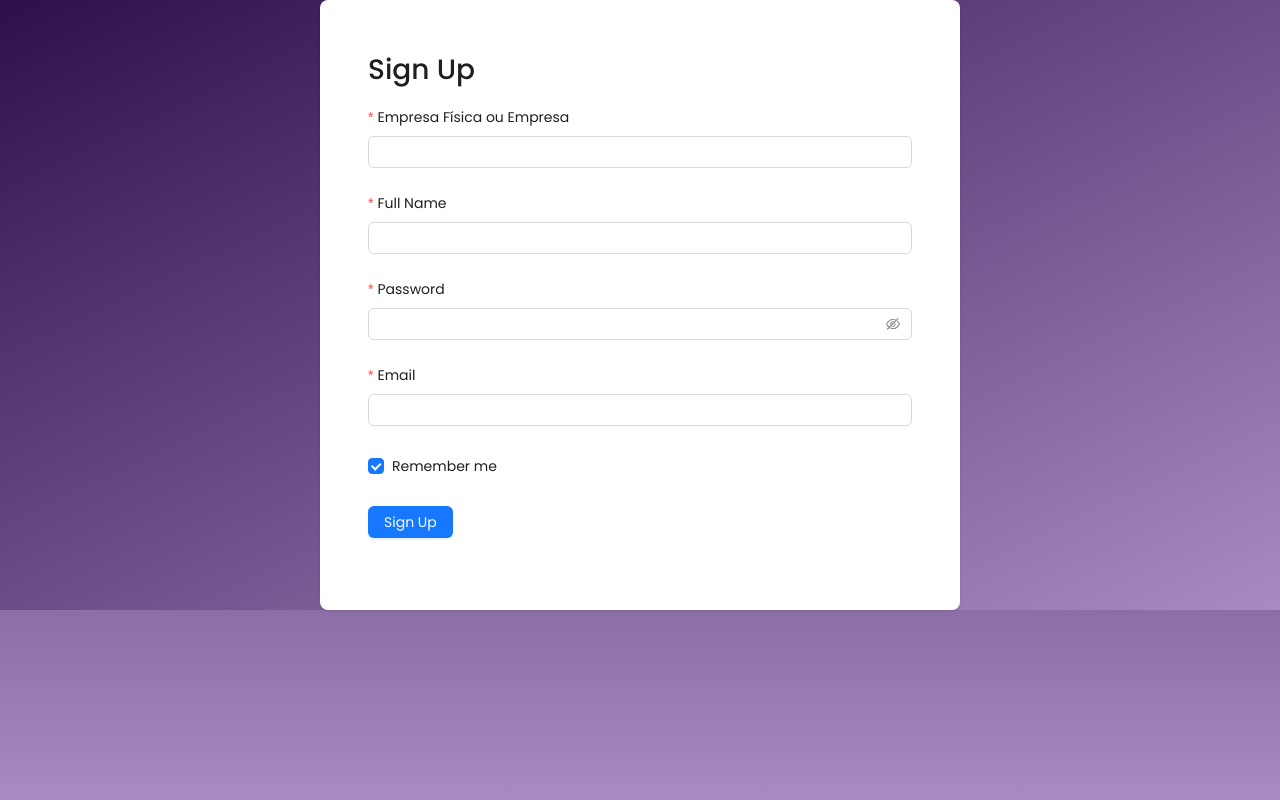
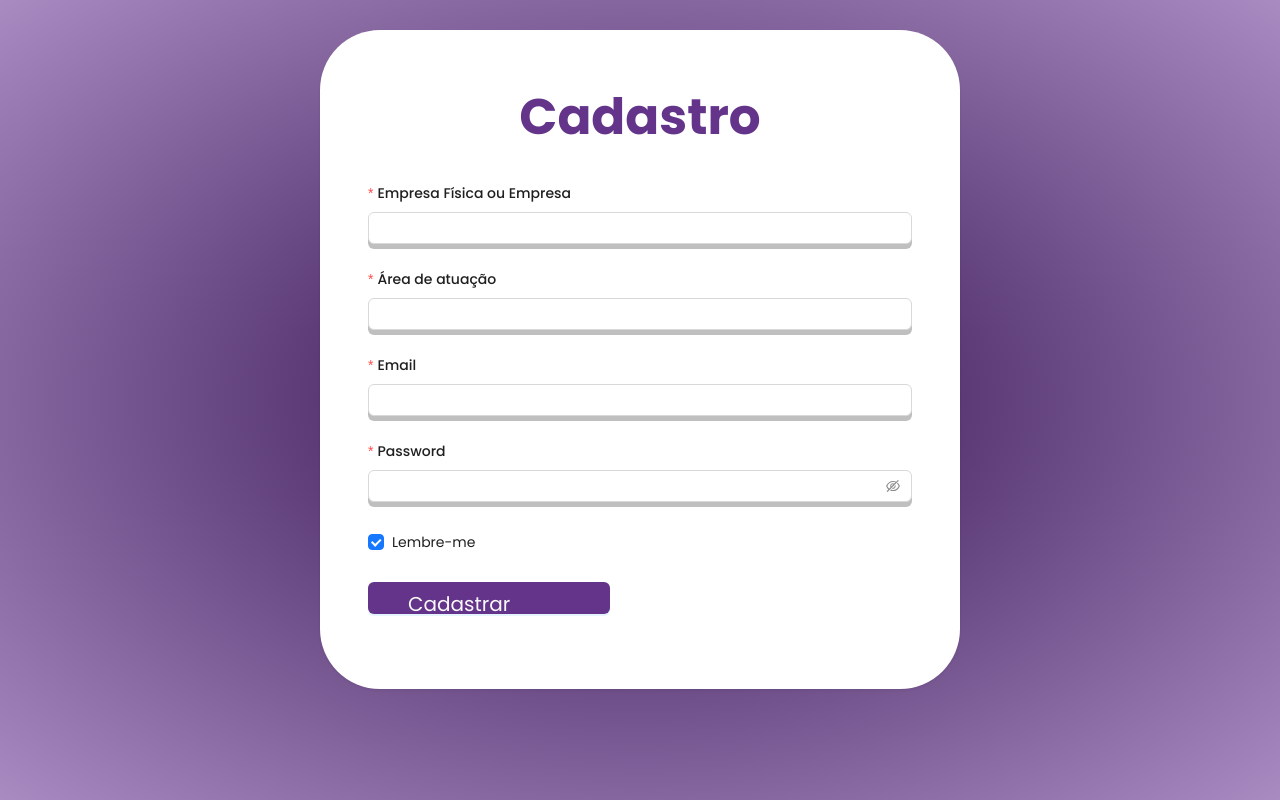
Before and after one commit to gio-rodrigues0/SheChain, a React (Create React App) app in the folder diana/: page /signup in a window 1280 px wide. Built offline with nearby package versions, Linux system fonts and the light colour scheme.

Commit message:
Algumas mudanças no front da tela de cadastro

```diff
--- a/diana/src/views/SignUpPage/SignUpPage.css
+++ b/diana/src/views/SignUpPage/SignUpPage.css
@@ -1,18 +1,40 @@
+body {
+  background-image: radial-gradient(#300E4B, #A98BC2);
+}
+
 .signup{
   color:#d6baed
 }
 
 .signup-page-container {
-  background-image: linear-gradient(to bottom right, #300E4B, #A98BC2);
+  /* background-image: linear-gradient(#300E4B, #A98BC2); */
     height: 100%;
     display: flex;
     justify-content: center;
     align-items: center;
-    background-color: #f0f2f5;
+    padding-top: 30px;
   }
 
 .signup-card {
     width: 50%;
     padding: 24px;
     font-family: "Poppins", sans-serif;
+    border-radius: 60px;
   }
+
+h1 {
+  font-weight: 700;
+  color: #63348A;
+  font-size: 50px;
+  text-align: center;
+}
+
+.label {
+  font-weight: 500;
+}
+
+.input {
+  box-shadow: 0 5px rgba(0,0,0, 0.25);
+}
+
+.cadastrar {background-color: #63348A;}
--- a/diana/src/views/SignUpPage/SignUpPage.jsx
+++ b/diana/src/views/SignUpPage/SignUpPage.jsx
@@ -16,7 +16,7 @@ function SignUpPage() {
     <div className="signup-page-container">
       <Card className="signup-card" bordered={false}>
         <div classname="signup">
-        <h1>Sign Up</h1>
+          <h1>Cadastro</h1>
         </div>
 
         <Form
@@ -28,7 +28,7 @@ function SignUpPage() {
           }}
           layout="vertical"
         >
-          <Form.Item
+          <Form.Item className="label"
             label="Empresa Física ou Empresa"
             name="fullname"
             rules={[
@@ -38,23 +38,40 @@ function SignUpPage() {
               },
             ]}
           >
-            <Input />
+            <Input className="input"/>
           </Form.Item>
 
-          <Form.Item
-            label="Full Name"
+          <Form.Item className="label"
+            label="Área de atuação"
             name="fullname"
             rules={[
               {
                 required: true,
-                message: "Please input your full name!",
+                message: "Please input your area!",
               },
             ]}
           >
-            <Input />
+            <Input className="input"/>
           </Form.Item>
 
-          <Form.Item
+          <Form.Item className="label"
+            label="Email"
+            name="email"
+            rules={[
+              {
+                required: true,
+                message: "Please input your email!",
+              },
+              {
+                type: "email",
+                message: "Please enter a valid email address!",
+              },
+            ]}
+          >
+            <Input className="input"/>
+          </Form.Item>
+
+          <Form.Item className="label"
             label="Password"
             name="password"
             rules={[
@@ -69,33 +86,16 @@ function SignUpPage() {
             ]}
 
           >
-            <Input.Password />
-          </Form.Item>
-
-          <Form.Item
-            label="Email"
-            name="email"
-            rules={[
-              {
-                required: true,
-                message: "Please input your email!",
-              },
-              {
-                type: "email",
-                message: "Please enter a valid email address!",
-              },
-            ]}
-          >
-            <Input />
+            <Input.Password className="input"/>
           </Form.Item>
 
           <Form.Item name="remember" valuePropName="checked">
-            <Checkbox>Remember me</Checkbox>
+            <Checkbox>Lembre-me</Checkbox>
           </Form.Item>
 
           <Form.Item>
-            <Button type="primary" htmlType="submit">
-              Sign Up
+            <Button type="primary" htmlType="submit" className="cadastrar">
+              Cadastrar
             </Button>
           </Form.Item>
 
```
